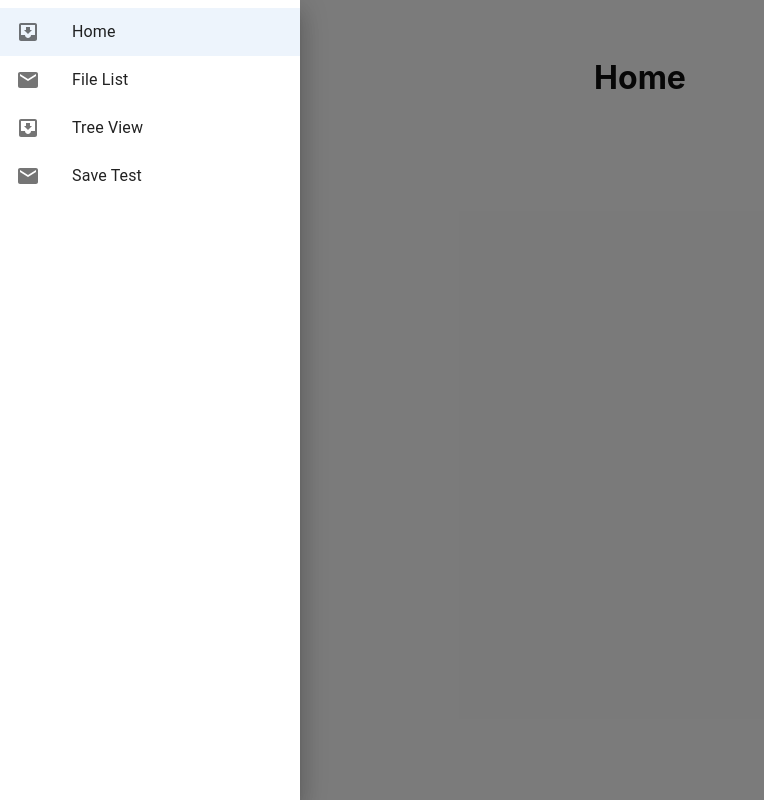
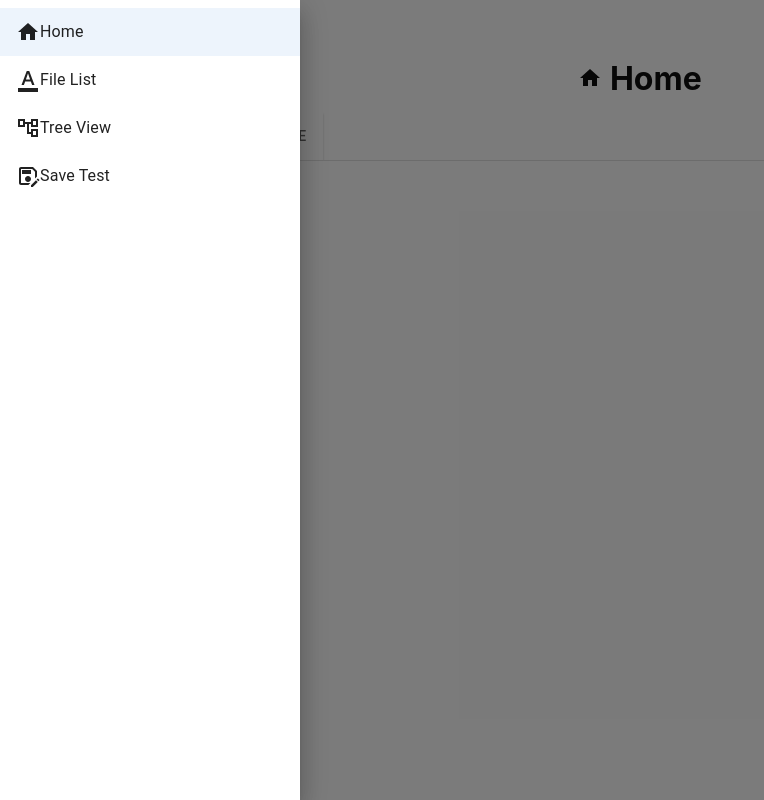
Before and after one commit to umekan/TauriPlayground, a React (Vite) app: page / in a window 1280 px wide. Both pictures are taken after a click on the button "メニュー". Shown: the whole page, without its empty margins (0-764 px from the left). Built offline with nearby package versions, Linux system fonts and the light colour scheme.

Commit message:
アイコン変えた。タブのサンプルコピペした

```diff
--- a/src/App.tsx
+++ b/src/App.tsx
@@ -2,28 +2,34 @@ import "./App.css";
 import { useState } from "react";
 import { TemporaryDrawer, DrawerProps } from "./components/Drawer";
 import FileSelectButton from "./components/FileSelectButton";
+import Home from "./components/Home";
 import TreeView from "./components/TreeView";
 import SaveTest from "./components/SaveTest";
+import HomeIcon from '@mui/icons-material/HomeSharp';
+import FormatColorTextOutlinedIcon from '@mui/icons-material/FormatColorTextOutlined';
+import AccountTreeOutlinedIcon from '@mui/icons-material/AccountTreeOutlined';
+import SaveAsOutlinedIcon from '@mui/icons-material/SaveAsOutlined';
 
 function App() {
-  const pageTypes: string[] = [
-    'Home',
-    'File List',
-    'Tree View',
-    'Save Test'
+  // アイコンも渡す
+  const pageTypesWithIcons: { name: string, icon: JSX.Element }[] = [
+    { name: 'Home', icon: <HomeIcon /> },
+    { name: 'File List', icon: <FormatColorTextOutlinedIcon /> },
+    { name: 'Tree View', icon: <AccountTreeOutlinedIcon /> },
+    { name: 'Save Test', icon: <SaveAsOutlinedIcon /> }
   ];
 
-  const [selectedPage, setSelectedPage] = useState<string>(pageTypes[0]);
-  const drawerProps = new DrawerProps(pageTypes, selectedPage, setSelectedPage);
+  const [selectedPage, setSelectedPage] = useState(0);
+  const drawerProps = new DrawerProps(pageTypesWithIcons, selectedPage, setSelectedPage);
 
   return (
     <div>
       <TemporaryDrawer drawerProps={drawerProps} />
-      <h1>{selectedPage}</h1>
-      {selectedPage === 'Home' && <div>Home Component</div>}
-      {selectedPage === 'Tree View' && <TreeView />}
-      {selectedPage === 'File List' && <FileSelectButton />}
-      {selectedPage === 'Save Test' && <SaveTest />}
+      <h1>{pageTypesWithIcons[selectedPage].icon} {pageTypesWithIcons[selectedPage].name}</h1>
+      {selectedPage === 0 && <Home />}
+      {selectedPage === 1 && <FileSelectButton />}
+      {selectedPage === 2 && <TreeView />}
+      {selectedPage === 3 && <SaveTest />}
     </div>
   );
 }
--- a/src/components/Drawer.tsx
+++ b/src/components/Drawer.tsx
@@ -4,20 +4,17 @@ import Button from '@mui/material/Button';
 import List from '@mui/material/List';
 import ListItem from '@mui/material/ListItem';
 import ListItemButton from '@mui/material/ListItemButton';
-import ListItemIcon from '@mui/material/ListItemIcon';
 import ListItemText from '@mui/material/ListItemText';
-import InboxIcon from '@mui/icons-material/MoveToInbox';
-import MailIcon from '@mui/icons-material/Mail';
 import Box from '@mui/material/Box';
 
 export class DrawerProps {
-  items: string[];
-  selectedPage: string;
-  onSelectPage: (page: string) => void;
+  items: { name: string, icon: JSX.Element }[];
+  selectedPageIndex: number;
+  onSelectPage: (page: number) => void;
 
-  constructor(items: string[], selectedPage: string, onSelectPage: (page: string) => void) {
+  constructor(items: { name: string, icon: JSX.Element }[], selectedPage: number, onSelectPage: (page: number) => void) {
     this.items = items;
-    this.selectedPage = selectedPage;
+    this.selectedPageIndex = selectedPage;
     this.onSelectPage = onSelectPage;
   }
 }
@@ -27,14 +24,14 @@ interface TemporaryDrawerProps {
 }
 
 export function TemporaryDrawer(props: TemporaryDrawerProps) {
-  const { items, selectedPage, onSelectPage } = props.drawerProps;
+  const { items, selectedPageIndex, onSelectPage } = props.drawerProps;
   const [open, setOpen] = useState(false);
 
   const toggleDrawer = (newOpen: boolean) => () => {
     setOpen(newOpen);
   };
 
-  const handleListItemClick = (page: string) => {
+  const handleListItemClick = (page: number) => {
     onSelectPage(page);
     setOpen(false);
   };
@@ -43,13 +40,11 @@ export function TemporaryDrawer(props: TemporaryDrawerProps) {
     <div>
       <Box sx={{ minWidth: 300 }}>
       <List>
-        {items.map((text, index) => (
-          <ListItem key={text} disablePadding>
-            <ListItemButton selected={selectedPage === text} onClick={() => handleListItemClick(text)}>
-              <ListItemIcon>
-                {index % 2 === 0 ? <InboxIcon /> : <MailIcon />}
-              </ListItemIcon>
-              <ListItemText primary={text} />
+        {items.map((page, index) => (
+          <ListItem key={page.name} disablePadding>
+            <ListItemButton selected={selectedPageIndex === index} onClick={() => handleListItemClick(index)}>
+              {page.icon}
+              <ListItemText primary={page.name} />
             </ListItemButton>
           </ListItem>
         ))}
--- /dev/null
+++ b/src/components/Home.tsx
@@ -0,0 +1,62 @@
+import * as React from 'react';
+import Tabs from '@mui/material/Tabs';
+import Tab from '@mui/material/Tab';
+import Box from '@mui/material/Box';
+
+interface TabPanelProps {
+  children?: React.ReactNode;
+  index: number;
+  value: number;
+}
+
+function CustomTabPanel(props: TabPanelProps) {
+  const { children, value, index, ...other } = props;
+
+  return (
+    <div
+      role="tabpanel"
+      hidden={value !== index}
+      id={`simple-tabpanel-${index}`}
+      aria-labelledby={`simple-tab-${index}`}
+      {...other}
+    >
+      {value === index && <Box sx={{ p: 3 }}>{children}</Box>}
+    </div>
+  );
+}
+
+function a11yProps(index: number) {
+  return {
+    id: `simple-tab-${index}`,
+    'aria-controls': `simple-tabpanel-${index}`,
+  };
+}
+
+export default function BasicTabs() {
+  const [value, setValue] = React.useState(0);
+
+  const handleChange = (event: React.SyntheticEvent, newValue: number) => {
+    setValue(newValue);
+  };
+
+  return (
+    <Box sx={{ width: '100%' }}>
+      <Box sx={{ borderBottom: 1, borderColor: 'divider'}}>
+        <Tabs value={value} onChange={handleChange} aria-label="basic tabs example">
+          <Tab label="Item One" {...a11yProps(0)} />
+          <Tab label="Item Two" {...a11yProps(1)} />
+          <Tab label="Item Three" {...a11yProps(2)} />
+        </Tabs>
+      </Box>
+      <CustomTabPanel value={value} index={0}>
+        Item One
+      </CustomTabPanel>
+      <CustomTabPanel value={value} index={1}>
+        Item Two
+      </CustomTabPanel>
+      <CustomTabPanel value={value} index={2}>
+        Item Three
+      </CustomTabPanel>
+    </Box>
+  );
+}
```
Also changed, not shown: 1 other file (tests, documents, lock files or other folders).
